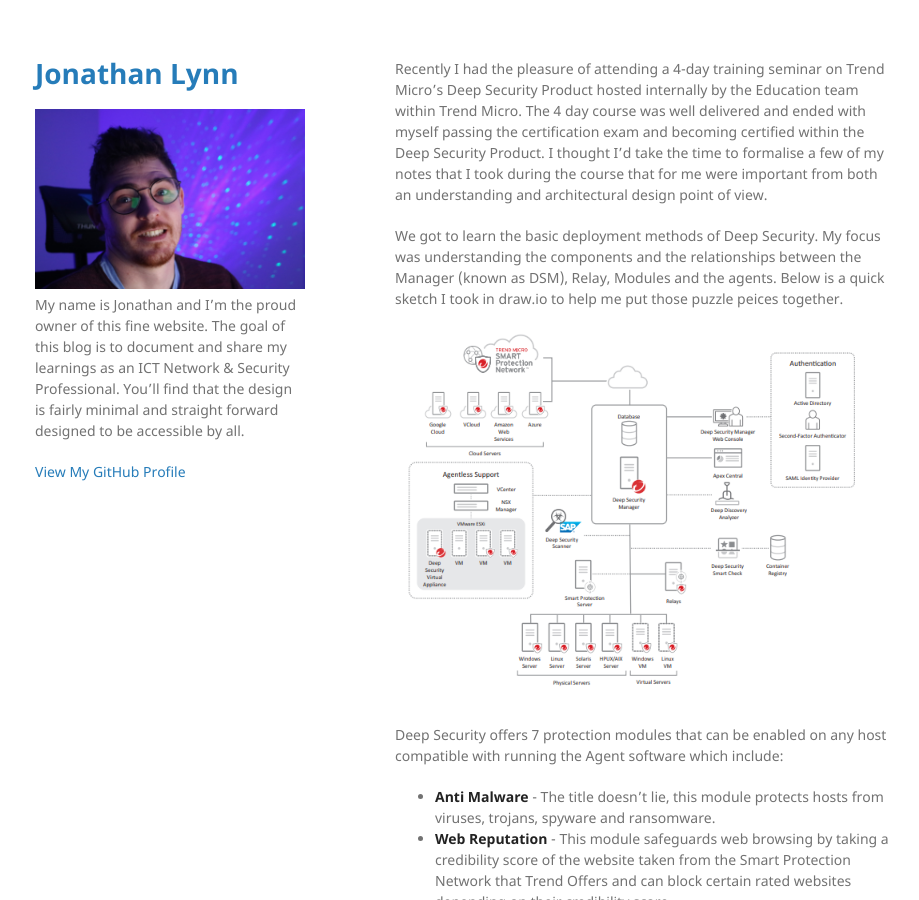
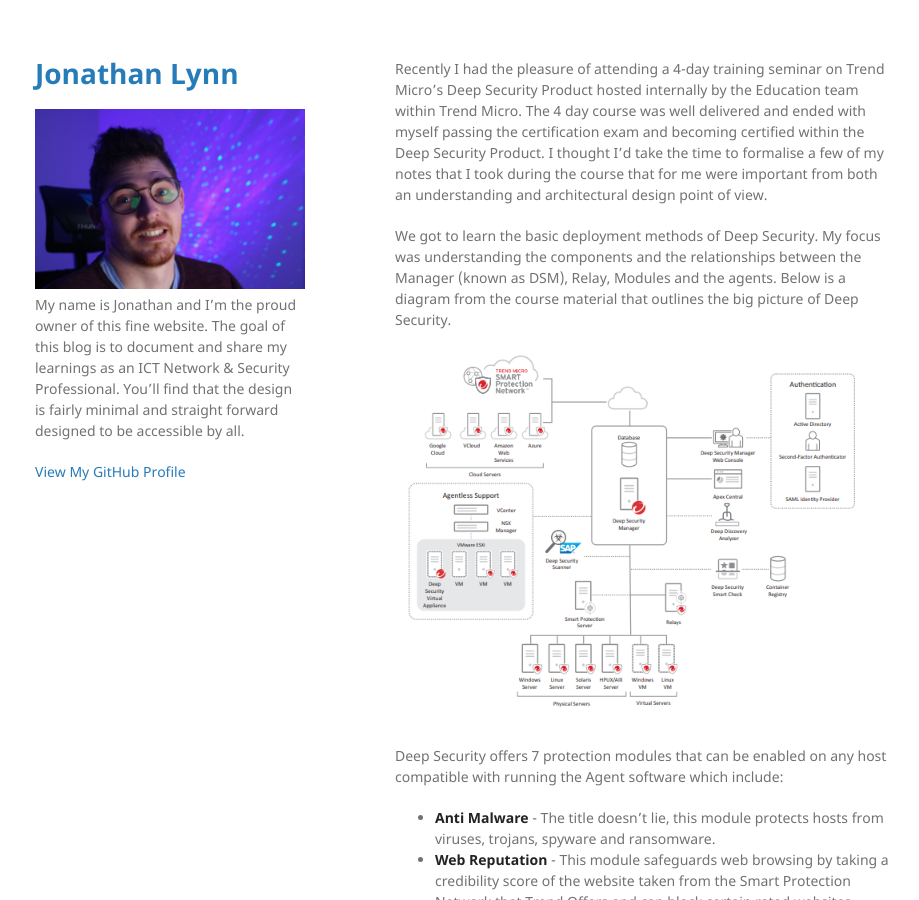
Before and after one commit to jonathanLynn/jonathanlynn.github.io, a Jekyll site: the page built from assets/blogposts/2021-AUG-TRENDMICRO-deepsecuritycertified.md, in a window 1280 px wide and 900 px high. Shown: the whole window, without its empty margins (175-1094 px from the left). Built offline with Jekyll 4.4.1, drawn with Linux system fonts in a browser that asks for light colours; our own code applies the rules of GitHub Pages for plain Markdown files.

Commit message:
Update 2021-AUG-TRENDMICRO-deepsecuritycertified.md

```diff
--- a/assets/blogposts/2021-AUG-TRENDMICRO-deepsecuritycertified.md
+++ b/assets/blogposts/2021-AUG-TRENDMICRO-deepsecuritycertified.md
@@ -3,7 +3,7 @@ The 4 day course was well delivered and ended with myself passing the certificat
 time to formalise a few of my notes that I took during the course that for me were important from both an understanding and architectural design point of view.
 
 We got to learn the basic deployment methods of Deep Security. My focus was understanding the components and the relationships between the Manager (known as DSM), Relay, Modules
-and the agents. Below is a quick sketch I took in draw.io to help me put those puzzle peices together.
+and the agents. Below is a diagram from the course material that outlines the big picture of Deep Security.
 
 ![dsdesign](/assets/img/deepsecurityarchitecture.png)
 
```
